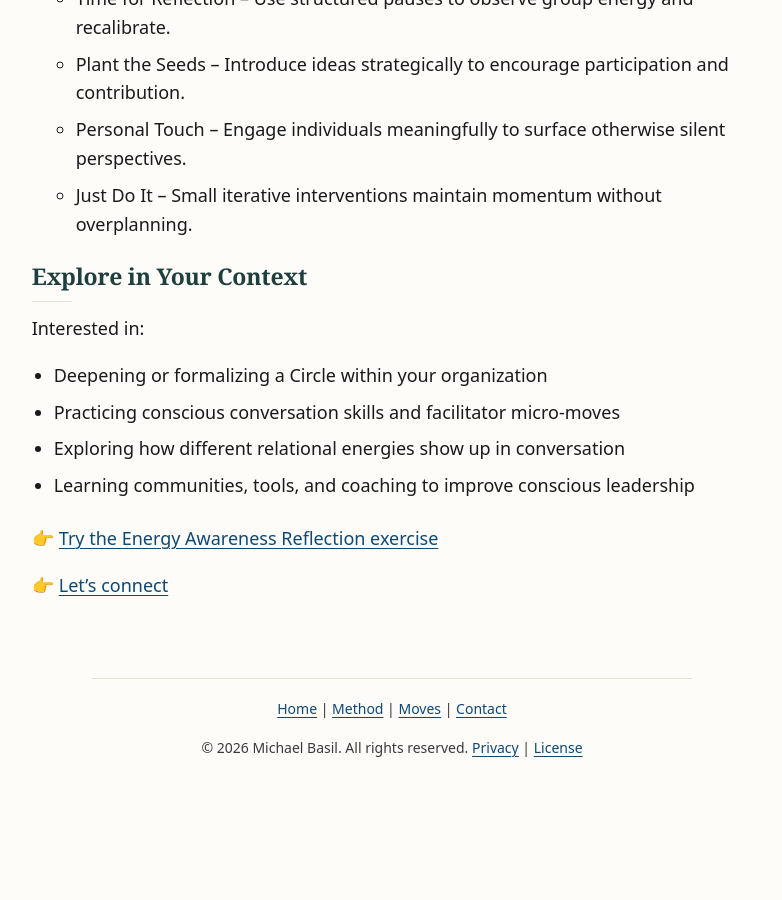
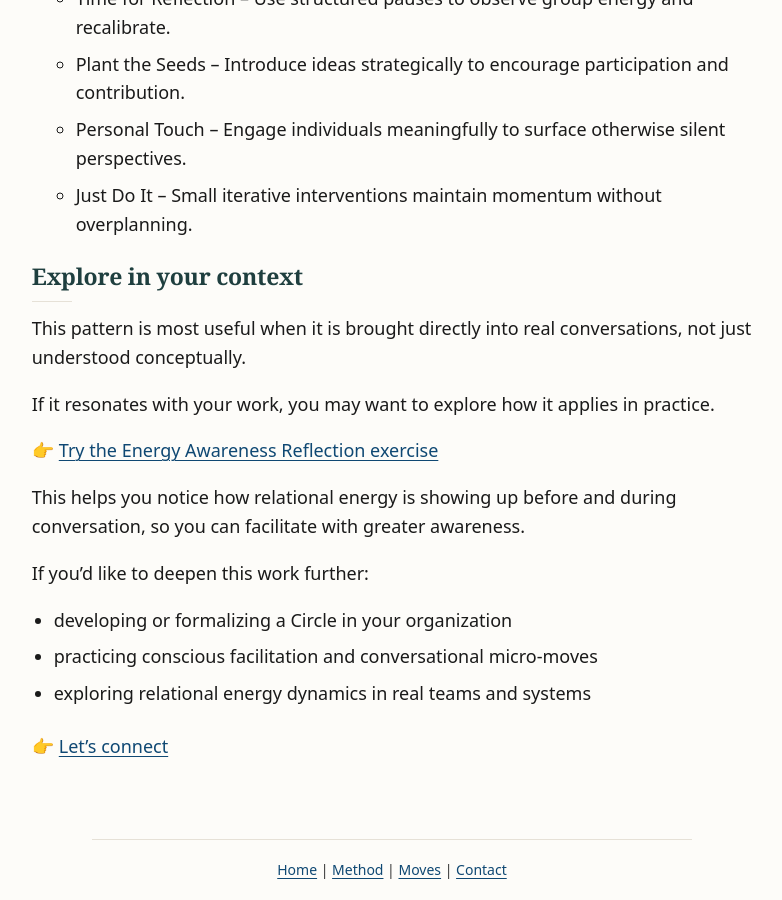
Before and after one commit to basil-family-lab/circle, a Jekyll site: the page built from balance.md, in a window 1280 px wide and 900 px high, scrolled down 5628 px. Shown: the whole window, without its empty margins (248-1030 px from the left). Built offline with Jekyll 4.4.1, drawn with Linux system fonts in a browser that asks for light colours; before the commit the page ends 6417 px from its top, so only the background shows below that.

```diff
--- a/balance.md
+++ b/balance.md
@@ -148,15 +148,20 @@ A Circle session, and any conversation, becomes a **space to practice and reinfo
   - Personal Touch – Engage individuals meaningfully to surface otherwise silent perspectives.
   - Just Do It – Small iterative interventions maintain momentum without overplanning.
 
-## Explore in Your Context
+## Explore in your context
 
-Interested in:
+This pattern is most useful when it is brought directly into real conversations, not just understood conceptually.
 
-- Deepening or formalizing a Circle within your organization
-- Practicing conscious conversation skills and facilitator micro-moves
-- Exploring how different relational energies show up in conversation
-- Learning communities, tools, and coaching to improve conscious leadership
+If it resonates with your work, you may want to explore how it applies in practice.
 
 👉 [Try the Energy Awareness Reflection exercise](/energy-awareness-reflection/){: data-ga-event="learn_more" data-ga-label="balance_to_energy_reflection"}
 
+This helps you notice how relational energy is showing up before and during conversation, so you can facilitate with greater awareness.
+
+If you’d like to deepen this work further:
+
+- developing or formalizing a Circle in your organization
+- practicing conscious facilitation and conversational micro-moves
+- exploring relational energy dynamics in real teams and systems
+
 👉 [Let's connect](/contact/){: data-ga-event="contact_click" data-ga-label="balance_to_connect"}
```
Also changed, not shown: reflection.md (+5 -5 lines).
